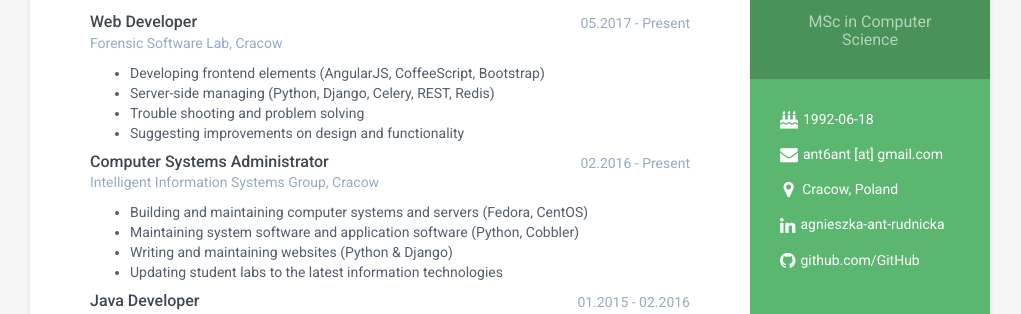
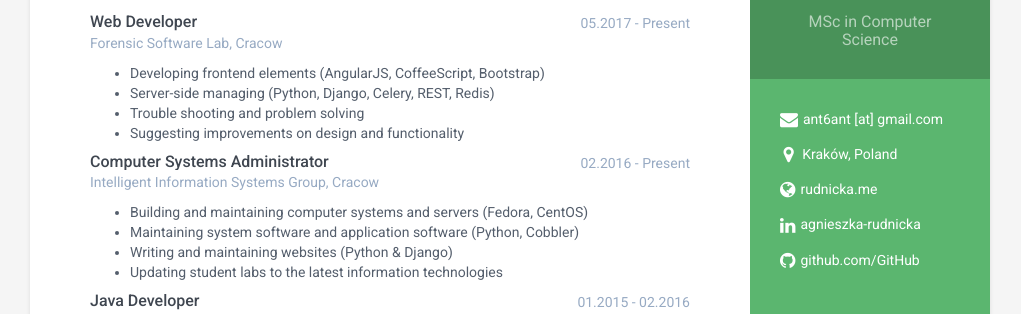
Before and after one commit to ant6/ant6.github.io, a Jekyll site: the page built from index.html, in a window 1280 px wide. Shown: the part 127-441 px from the top of the page, without its empty margins (130-1151 px from the left). Built offline with Jekyll 4.4.1, drawn with Linux system fonts in a browser that asks for light colours.

Commit message:
Update _config.yml

```diff
--- a/_config.yml
+++ b/_config.yml
@@ -7,10 +7,9 @@
 # pic: profile.png
 
 #sidebar links
-bday: 1992-06-18
 email: ant6ant [at] gmail.com
-city: Cracow, Poland
+city: Kraków, Poland
 # phone: 012 345 678 910
 github: ant6
-#website: blog.webjeda.com #do not add http://
-linkedin: agnieszka-ant-rudnicka
+website: rudnicka.me
+linkedin: agnieszka-rudnicka
```
